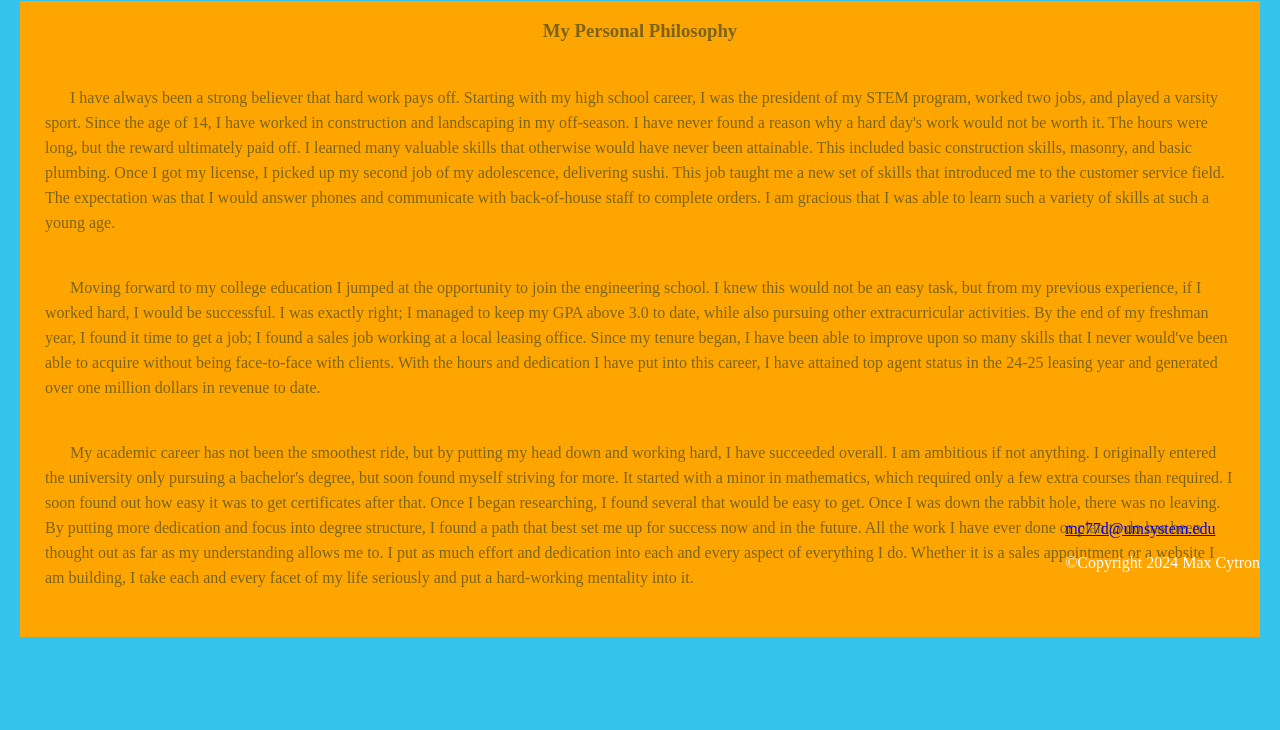
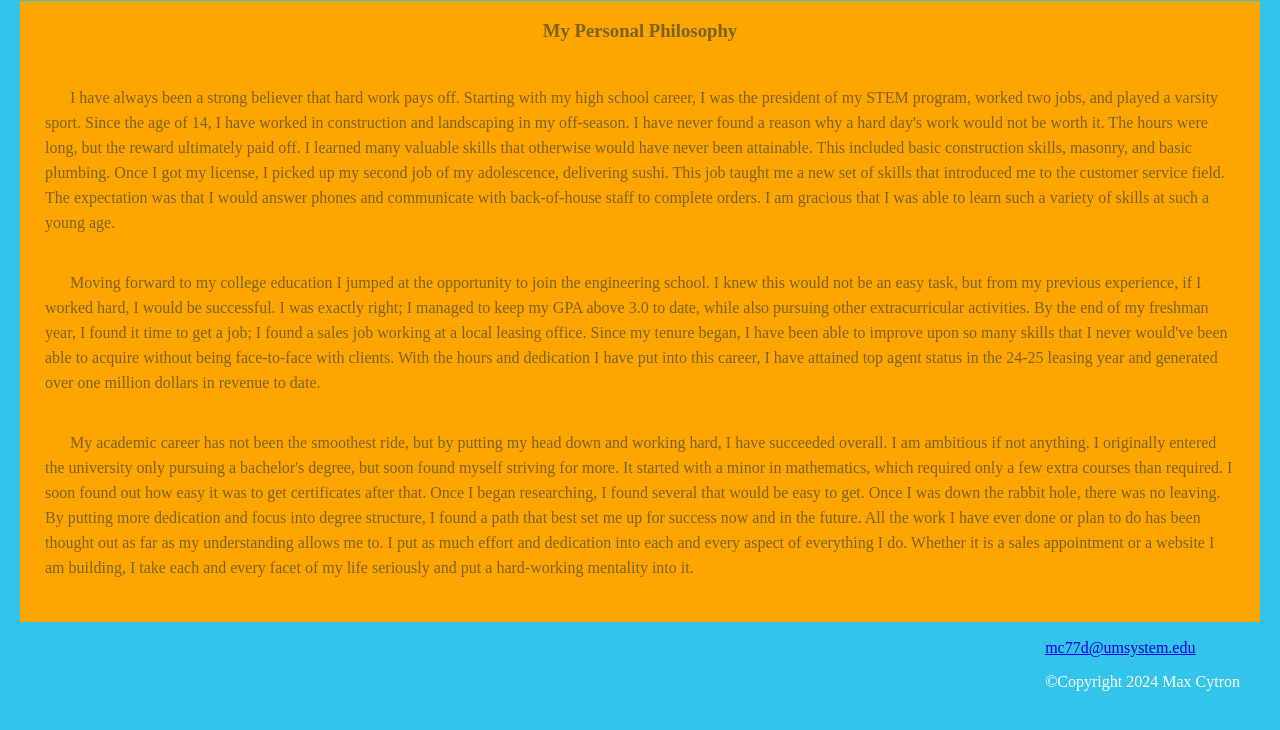
Before and after one commit to milian14/milian14.github.io, a plain HTML site: page webdevelopment/reflection.html in a window 1280 px wide. Shown: the part 192-922 px from the top of the page. Before the commit the page ends 849 px from the top, so only its background shows below. Drawn offline with Linux system fonts and the light colour scheme.

Commit message:
Update style.css

```diff
--- a/webdevelopment/style.css
+++ b/webdevelopment/style.css
@@ -10,14 +10,22 @@ h1{
 }
 
 
+
+
+body, html {
+    min-height: 100%;
+    position: relative;
+    padding-bottom: 60px; /* Adjust based on footer height to ensure space for the footer */
+}
+
 footer {
     position: absolute;
-    bottom: 0;
+    bottom: -45px;
     right: 0;
     color: #fff;
     padding: 20px;
+
 }
-
 
 @media (max-width: 800px) {
     .project-pg {
@@ -129,12 +137,13 @@ body{
     flex-direction: column;
     align-items: center;
     background-color: orange;
+    border-spacing: 20px;
 }
 
 .reflection-pg {
     width: 70%;
     padding: 15px;
-    padding-bottom: 5px;
+    padding-bottom: 0px;
     margin-right: 10px;
     text-align: auto;
     line-height: 25px;
```
